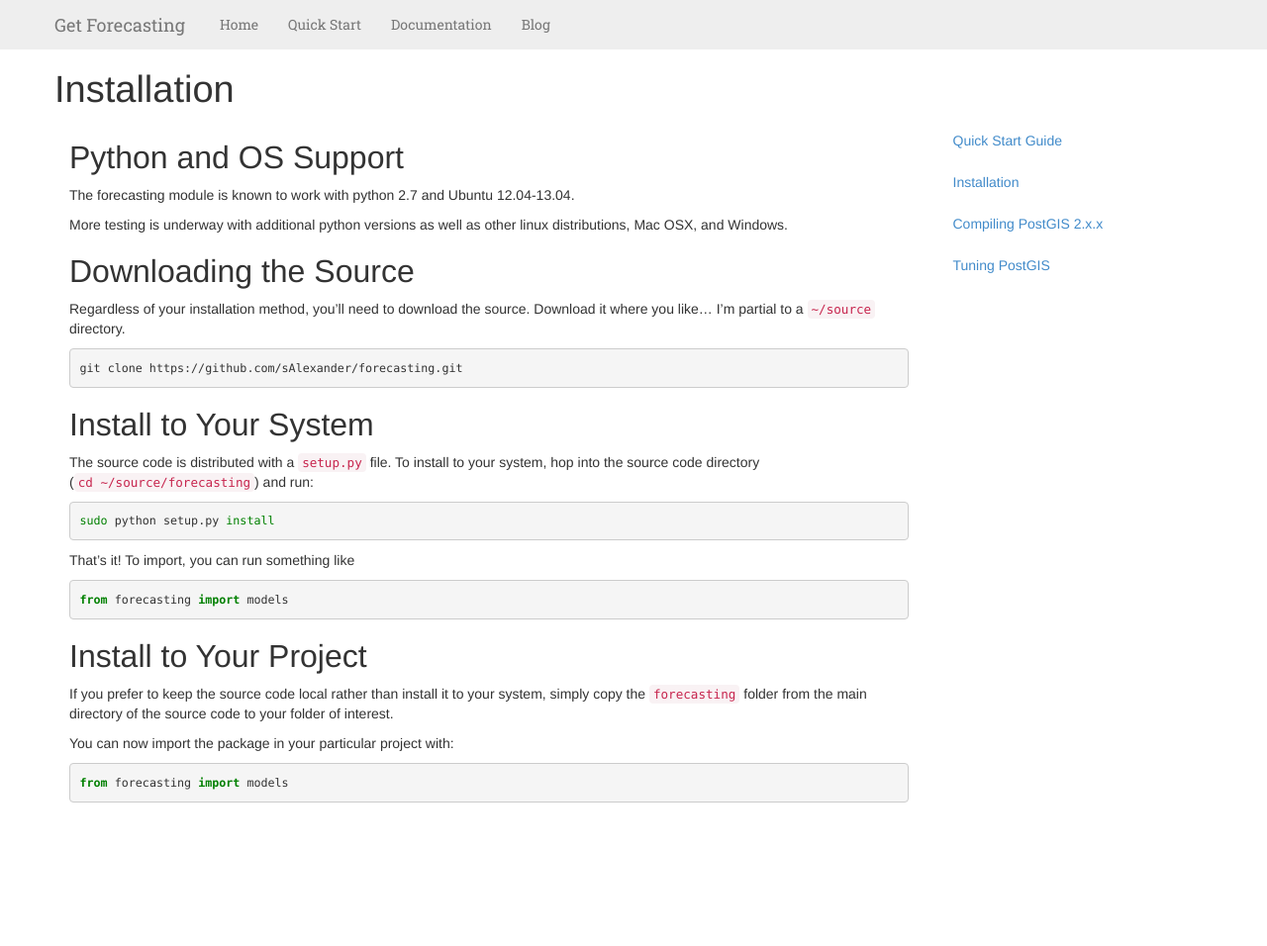
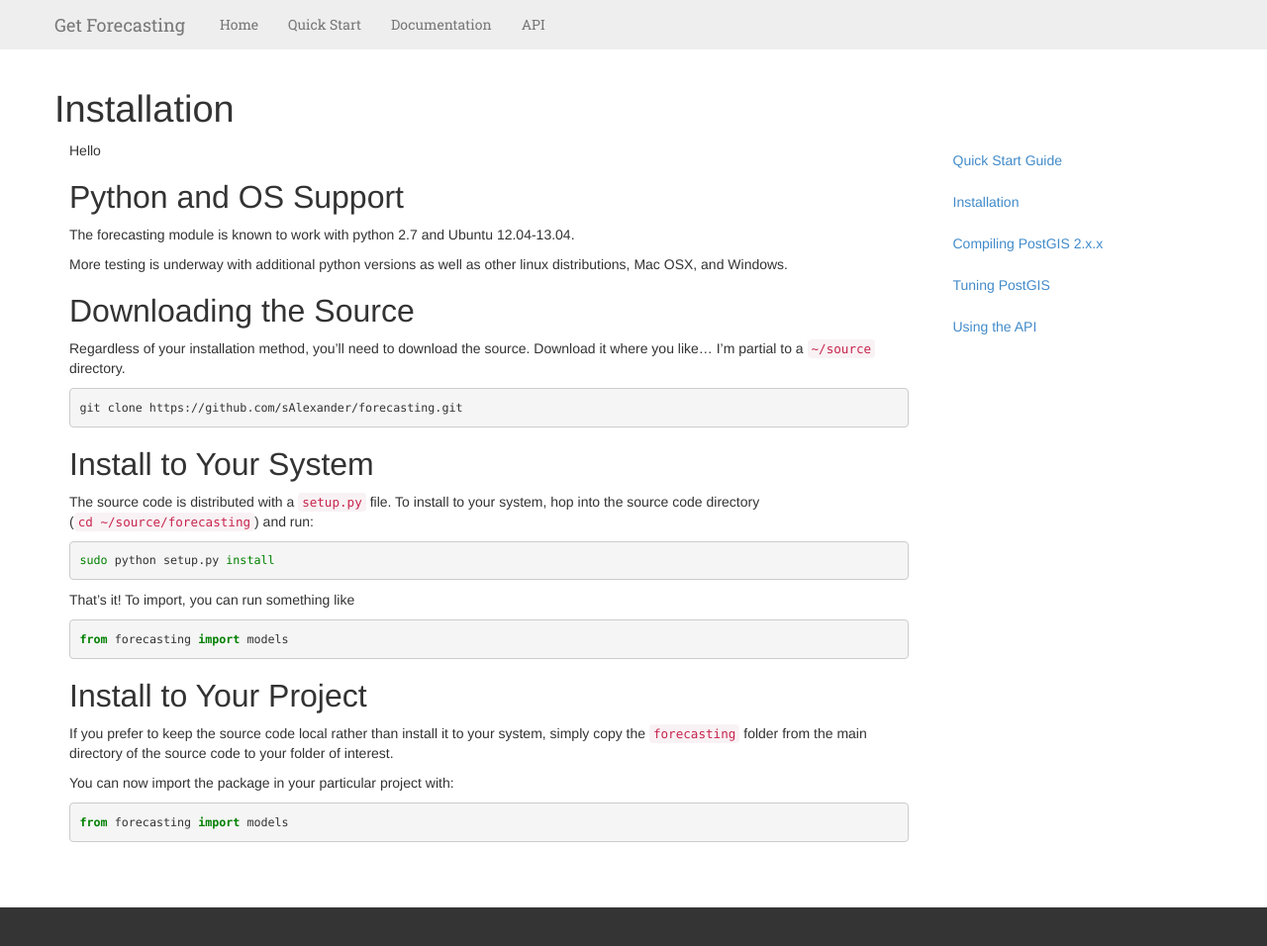
Before and after one commit to sAlexander/forecasting, a Jekyll site: the page built from documentation/_posts/2013-01-30-installation.md, in a window 1280 px wide and 1117 px high. Shown: the top 956 px of the window at 99% size. Built offline with Jekyll 4.4.1, drawn with Linux system fonts in a browser that asks for light colours; Markdown is read by kramdown in place of the engine named in the settings.

```diff
--- a/_layouts/default.html
+++ b/_layouts/default.html
@@ -49,6 +49,13 @@
     color:#777;
   }
 
+  #footer {
+    margin-top:4em;
+    height:200px;
+    background-color:#343434;
+  }
+
+
   </style>
   </head>
   <body>
@@ -66,13 +73,27 @@
             <li><a href="/">Home</a></li>
             <li><a href="/documentation/quick-start/">Quick Start</a></li>
             <li><a href="/documentation/">Documentation</a></li>
-            <li><a href="/blog/">Blog</a></li>
+            <li><a href="/api/">API</a></li>
           </ul>
         </div><!--/.nav-collapse -->
       </div>
     </div>
 
     {{ content }}
+
+    <div id="footer">
+      <div class="container">
+        <div class="row">
+          <div class="col-lg-6">
+            <p>&nbsp;</p>
+          </div>
+          <div class="col-lg-6">
+            <p>&nbsp;</p>
+          </div>
+        </div>
+      </div>
+    </div>
+
 
     <!-- Syntax Highlighting -->
     <script src="https://google-code-prettify.googlecode.com/svn/loader/run_prettify.js"></script>
--- a/_layouts/post.html
+++ b/_layouts/post.html
@@ -1,12 +1,11 @@
 ---
 layout: default
 ---
-<div class="container">
+
+<div class="container main">
   <h1>{{page.title}}</h1>
-<div class="col-9">
-  {{content}}
-</div>
-<div class="col-3">
+
+  <div class="col-lg-3 col-lg-push-9">
     {% assign selectedcategory = site.categories.documentation %}
     <ul class="nav nav-pills nav-stacked">
       {% for entry in selectedcategory %}
@@ -14,4 +13,7 @@ layout: default
       {% endfor %}
     </ul>
   </div>
+  <div class="col-lg-9 col-lg-pull-3">
+    {{content}}
   </div>
+</div>
--- a/documentation/_posts/2013-01-30-installation.md
+++ b/documentation/_posts/2013-01-30-installation.md
@@ -4,6 +4,8 @@ title: Installation
 category: tutorials
 description: Installation instructions to get forecasting running on your system of choice.
 ---
+
+Hello
 
 ## Python and OS Support
 
--- a/documentation/index.html
+++ b/documentation/index.html
@@ -5,7 +5,7 @@ categories: ['tutorials']
 showinnav: true
 ---
 
-<div class="container">
+<div class="container main">
   <h1>Documentation</h1>
 
   {% assign selectedcategory = site.categories.documentation %}
--- a/index.html
+++ b/index.html
@@ -31,8 +31,8 @@ nam.transfer(fields)</pre>
   </div>
   <div class="col-12 col-lg-6">
     <h2>Use the API (it's free!)</h2>
-    <a href="http://api.getforecasting.com"><button type="button" class="btn btn-primary btn-small">Request an API Key</button></a>
-    <a href="http://api.getforecasting.com"><button type="button" class="btn btn-default btn-small">Read the Documentation</button></a>
+    <a href="/api"><button type="button" class="btn btn-primary btn-small">Request an API Key</button></a>
+    <a href="/documentation/Api"><button type="button" class="btn btn-default btn-small">Read the Documentation</button></a>
     <h4 class="code-header">Python</h4>
     <div class="code">
       <pre data-language="python">import urllib2
@@ -44,7 +44,7 @@ temperature = json.loads(response.read())</pre>
     </div>
   </div>
   <div class="col-12 well text-center" style="font-size: 1.5em;">
-    <p><strong>Want to see some full blown weather recipes?</strong> Checkout our <a href="tutorials">tutorials</a> and <a href="blog">blog</a>... they've got you covered.</p>
+    <p><strong>Want to see some full blown weather recipes?</strong> Checkout our <a href="/documentation/quick-start/">quick start guide</a> and <a href="/documentation">documentation</a>... they've got you covered.</p>
   </div>
 
 </div> <!-- /container -->
```
Also changed, not shown: api/index.html (added, +61 -0 lines), documentation/_posts/2013-01-27-Api.md (added, +16 -0 lines), 1 other file. Lines whose indentation alone changed are shown as unchanged.
